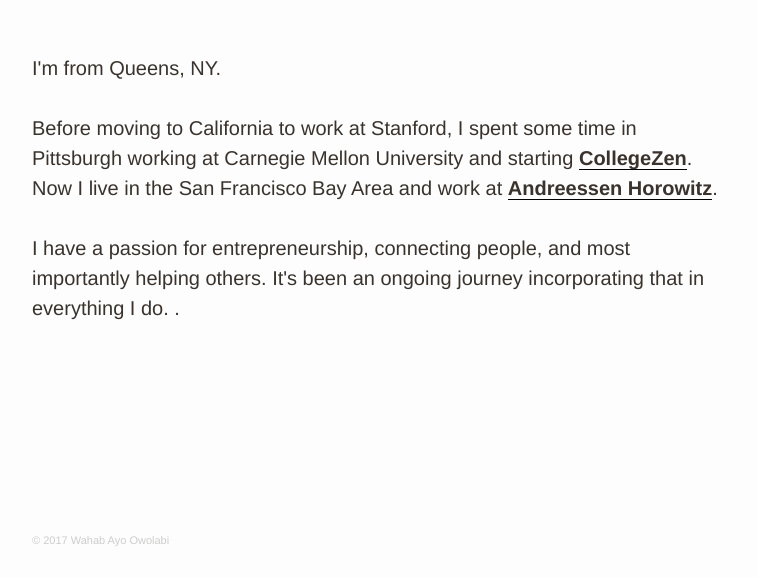
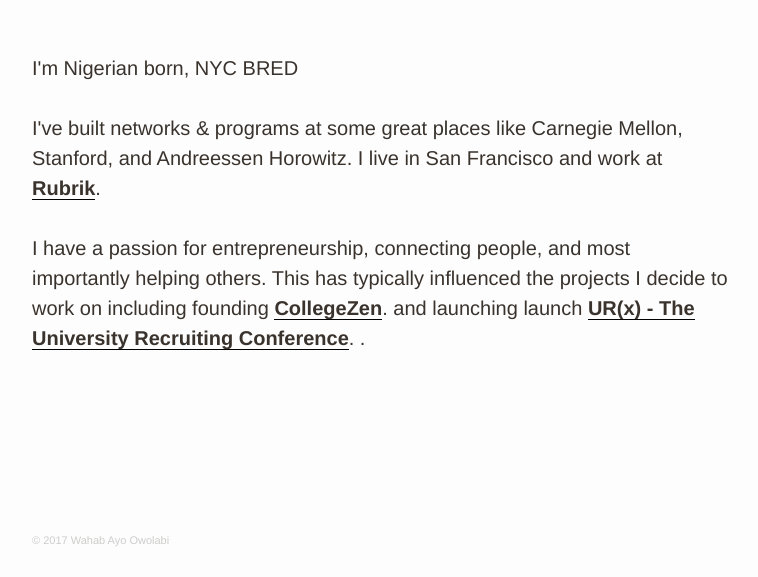
Before and after one commit to pbnyc266/pbnyc266, a plain HTML site: page index.html in a window 1280 px wide. Shown: the part 225-802 px from the top of the page, without its empty margins (118-876 px from the left). Drawn offline with Linux system fonts and the light colour scheme.

Commit message:
updates to bio

```diff
--- a/index.html
+++ b/index.html
@@ -23,13 +23,15 @@
 
     <div class="info-text animated fadeIn">
 
-        <p>I'm from Queens, NY. </p>
-       <p>Before moving to California to work at Stanford, I spent some time in Pittsburgh working at Carnegie Mellon University and starting <a href="https://www.google.com/url?sa=t&rct=j&q=&esrc=s&source=web&cd=3&ved=0ahUKEwjq97THhMTPAhUn2oMKHetfAPwQFggmMAI&url=https%3A%2F%2Ftechcrunch.com%2F2013%2F01%2F29%2Fthe-17-winners-of-the-facebook-gates-foundations-education-app-contest-are-making-college-easier%2F&usg=AFQjCNHoqUG-roDkE2U1D0aO8gQFHSEOkQ&bvm=bv.134495766,d.dmo" target="_blank">CollegeZen</a>.
-           Now I live in the San Francisco Bay Area and work at <a href="http://www.a16z.com/" target="_blank">Andreessen Horowitz</a>.
-
+        <p>I'm Nigerian born, NYC BRED </p>
+       <p>I've built networks & programs at some great places like Carnegie Mellon, Stanford, and Andreessen Horowitz.
+          I live in San Francisco and work at <a href="https://www.rubrik.com/" target="_blank">Rubrik</a>.
         </p>
 
-        <p> I have a passion for entrepreneurship, connecting people, and most importantly helping others. It's been an ongoing journey incorporating that in everything I do. </a>.
+        <p> I have a passion for entrepreneurship, connecting people, and most importantly helping others.
+            This has typically influenced the projects I decide to work on including founding
+            <a href="https://www.google.com/url?sa=t&rct=j&q=&esrc=s&source=web&cd=3&ved=0ahUKEwjq97THhMTPAhUn2oMKHetfAPwQFggmMAI&url=https%3A%2F%2Ftechcrunch.com%2F2013%2F01%2F29%2Fthe-17-winners-of-the-facebook-gates-foundations-education-app-contest-are-making-college-easier%2F&usg=AFQjCNHoqUG-roDkE2U1D0aO8gQFHSEOkQ&bvm=bv.134495766,d.dmo" target="_blank">CollegeZen</a>.
+       and launching  launch <a href="http://www.urxconference.com/" target="_blank">UR(x) - The University Recruiting Conference</a>. .
         </p>
     </div>
 
```
